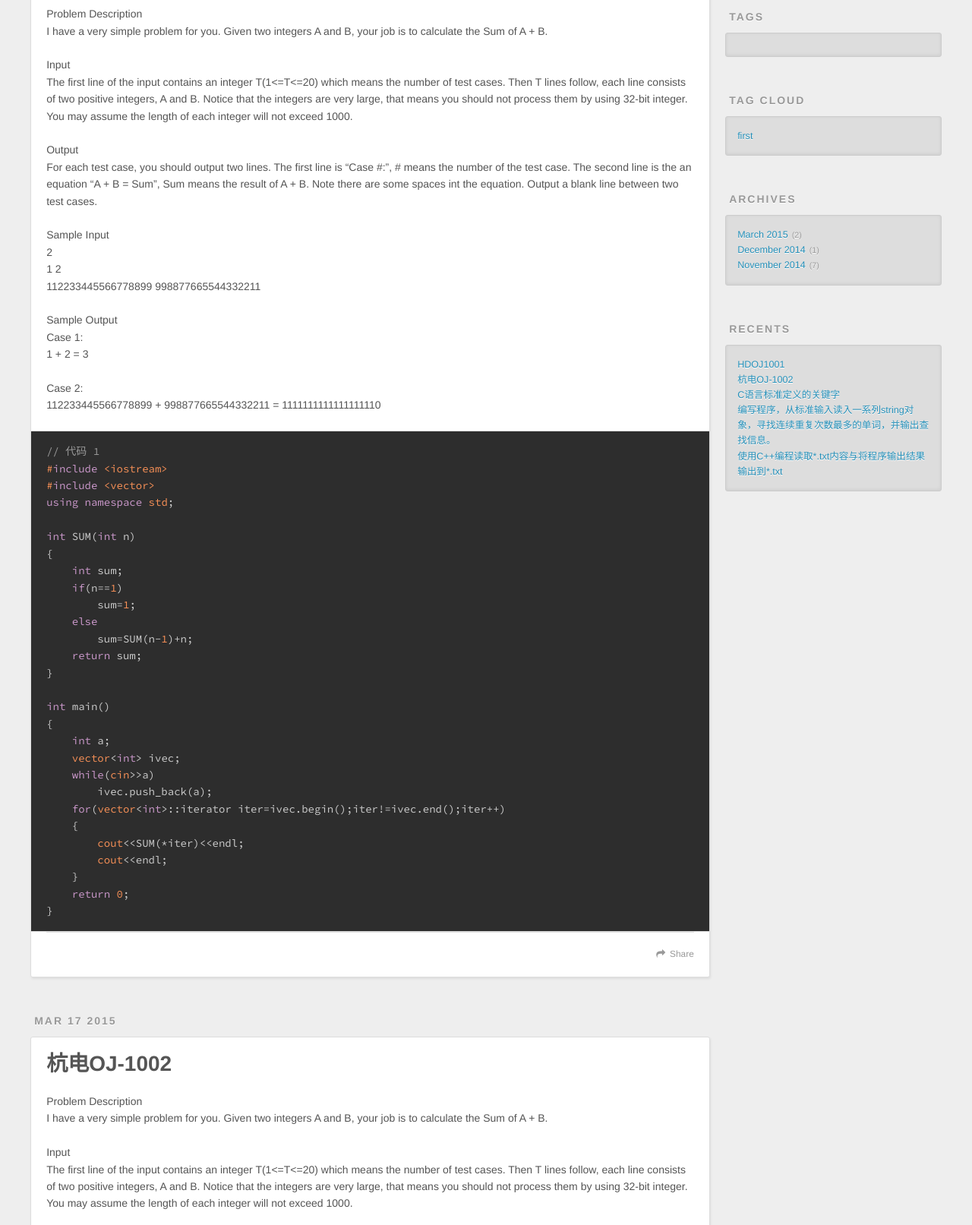
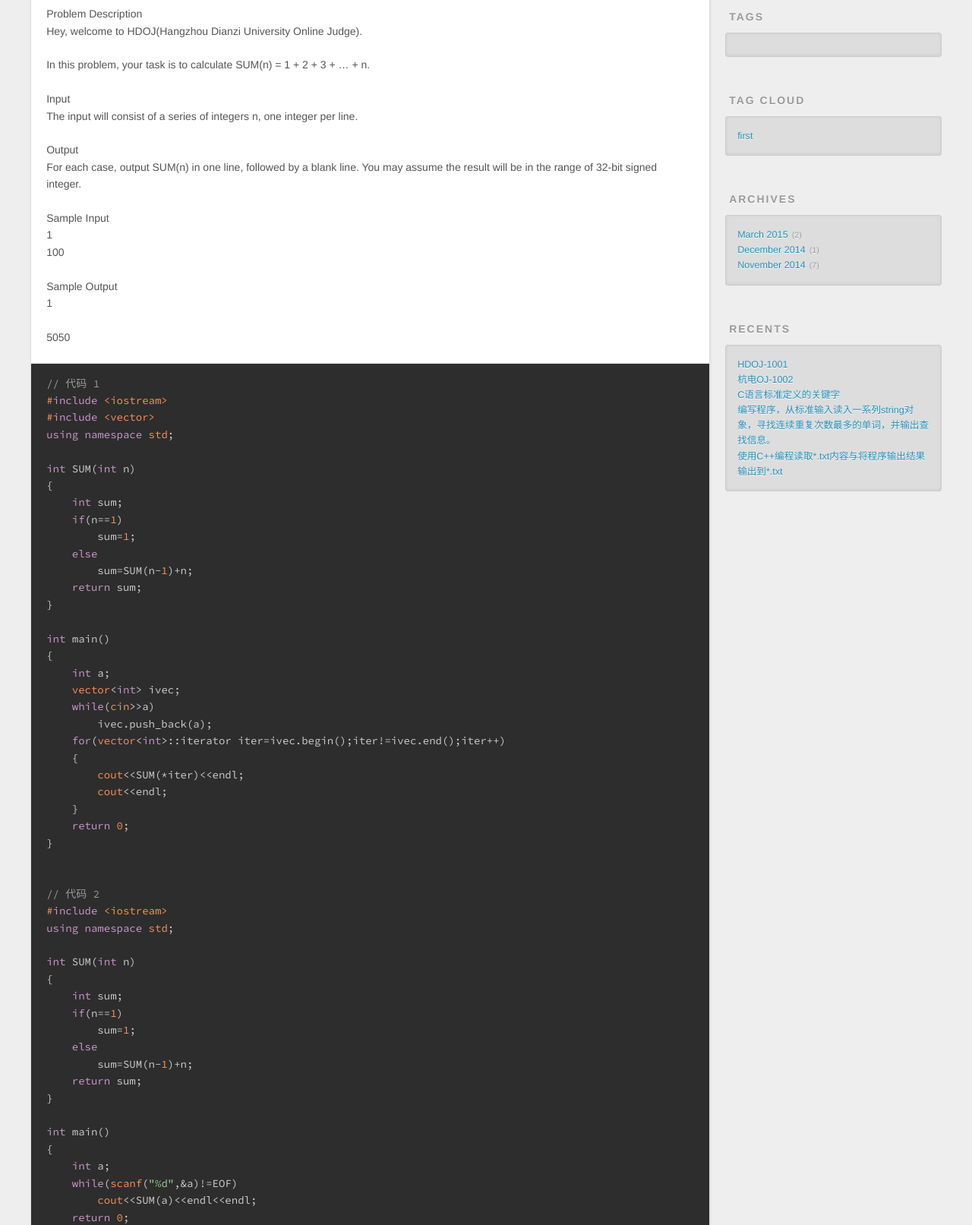
Before and after one commit to shixufeng/shixufeng.github.io, a plain HTML site: page index.html in a window 1280 px wide. Shown: the part 446-2059 px from the top of the page at 76% size. Drawn offline with nearby package versions, Linux system fonts and the light colour scheme.

Commit message:
Site updated: 2015-03-17 21:01:31

```diff
--- a/index.html
+++ b/index.html
@@ -81,7 +81,7 @@
 
 
     <h1 itemprop="name">
-      <a class="article-title" href="/2015/03/17/HDOJ1001/">HDOJ1001</a>
+      <a class="article-title" href="/2015/03/17/HDOJ1001/">HDOJ-1001</a>
     </h1>
 
 
@@ -89,12 +89,13 @@
 
     <div class="article-entry" itemprop="articleBody">
 
-        <p>Problem Description<br>I have a very simple problem for you. Given two integers A and B, your job is to calculate the Sum of A + B.</p>
-<p>Input<br>The first line of the input contains an integer T(1&lt;=T&lt;=20) which means the number of test cases. Then T lines follow, each line consists of two positive integers, A and B. Notice that the integers are very large, that means you should not process them by using 32-bit integer. You may assume the length of each integer will not exceed 1000.</p>
-<p>Output<br>For each test case, you should output two lines. The first line is “Case #:”, # means the number of the test case. The second line is the an equation “A + B = Sum”, Sum means the result of A + B. Note there are some spaces int the equation. Output a blank line between two test cases.</p>
-<p>Sample Input<br>2<br>1 2<br>112233445566778899 998877665544332211</p>
-<p>Sample Output<br>Case 1:<br>1 + 2 = 3</p>
-<p>Case 2:<br>112233445566778899 + 998877665544332211 = 1111111111111111110</p>
+        <p>Problem Description<br>Hey, welcome to HDOJ(Hangzhou Dianzi University Online Judge).</p>
+<p>In this problem, your task is to calculate SUM(n) = 1 + 2 + 3 + … + n.</p>
+<p>Input<br>The input will consist of a series of integers n, one integer per line.</p>
+<p>Output<br>For each case, output SUM(n) in one line, followed by a blank line. You may assume the result will be in the range of 32-bit signed integer.</p>
+<p>Sample Input<br>1<br>100</p>
+<p>Sample Output<br>1</p>
+<p>5050</p>
 <pre><code><span class="comment">// 代码 1</span>
 <span class="preprocessor">#<span class="keyword">include</span> &lt;iostream&gt;</span>
 <span class="preprocessor">#<span class="keyword">include</span> &lt;vector&gt;</span>
@@ -121,6 +122,29 @@
         <span class="built_in">cout</span>&lt;&lt;SUM(*iter)&lt;&lt;endl;
         <span class="built_in">cout</span>&lt;&lt;endl;
     }
+    <span class="keyword">return</span> <span class="number">0</span>;
+}
+
+
+<span class="comment">// 代码 2</span>
+<span class="preprocessor">#<span class="keyword">include</span> &lt;iostream&gt;</span>
+<span class="keyword">using</span> <span class="keyword">namespace</span> <span class="built_in">std</span>;
+
+<span class="keyword">int</span> SUM(<span class="keyword">int</span> n)
+{
+    <span class="keyword">int</span> sum;
+    <span class="keyword">if</span>(n==<span class="number">1</span>)
+        sum=<span class="number">1</span>;
+    <span class="keyword">else</span>
+        sum=SUM(n-<span class="number">1</span>)+n;
+    <span class="keyword">return</span> sum;
+}
+
+<span class="keyword">int</span> main()
+{
+    <span class="keyword">int</span> a;
+    <span class="keyword">while</span>(<span class="built_in">scanf</span>(<span class="string">"%d"</span>,&amp;a)!=EOF)
+        <span class="built_in">cout</span>&lt;&lt;SUM(a)&lt;&lt;endl&lt;&lt;endl;
     <span class="keyword">return</span> <span class="number">0</span>;
 }
 </code></pre>
@@ -535,7 +559,7 @@ fout &lt;&lt; rObj;
       <ul>
 
           <li>
-            <a href="/2015/03/17/HDOJ1001/">HDOJ1001</a>
+            <a href="/2015/03/17/HDOJ1001/">HDOJ-1001</a>
           </li>
 
           <li>
```
Also changed, not shown: 2014/11/01/hello-world/index.html (+1 -1 lines), 2014/11/01/my-first-post/index.html (+1 -1 lines), 2014/11/04/Data-Visualization/index.html (+1 -1 lines), 2014/11/04/Increasing-Situation-Awareness/index.html (+1 -1 lines), 2014/11/10/gcc-or-vs-complier/index.html (+1 -1 lines), 2014/11/10/read-write-txt/index.html (+1 -1 lines), 2014/11/12/repeatedstring/index.html (+1 -1 lines), 2014/12/08/C-key-words/index.html (+1 -1 lines), 2015/03/17/HDOJ1001/index.html (+44 -17 lines), 2015/03/17/HDOJ1002/index.html (+2 -2 lines), archives/2014/11/index.html (+1 -1 lines), archives/2014/12/index.html (+1 -1 lines), archives/2014/index.html (+1 -1 lines), archives/2015/03/index.html (+2 -2 lines), 3 more files.
